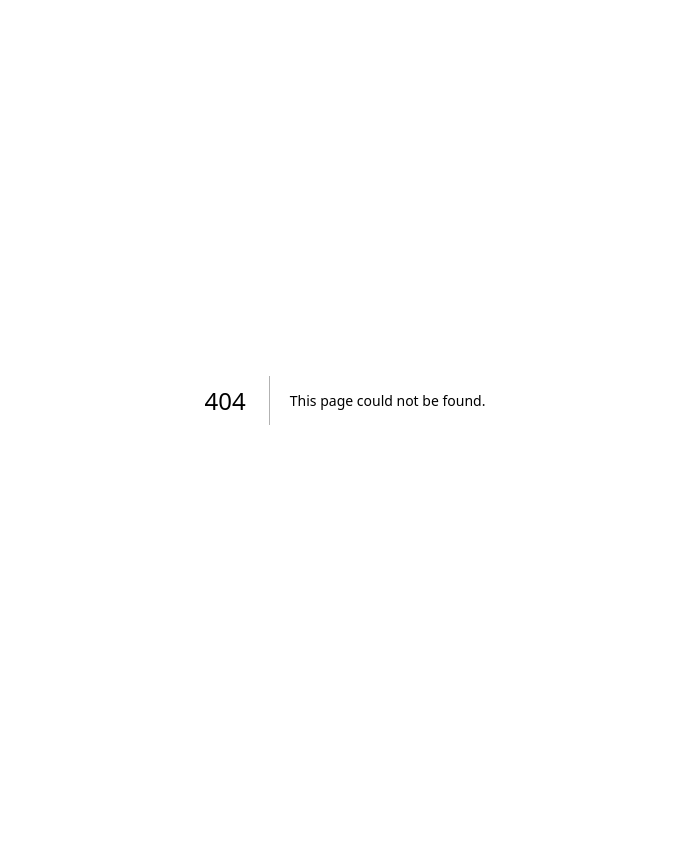
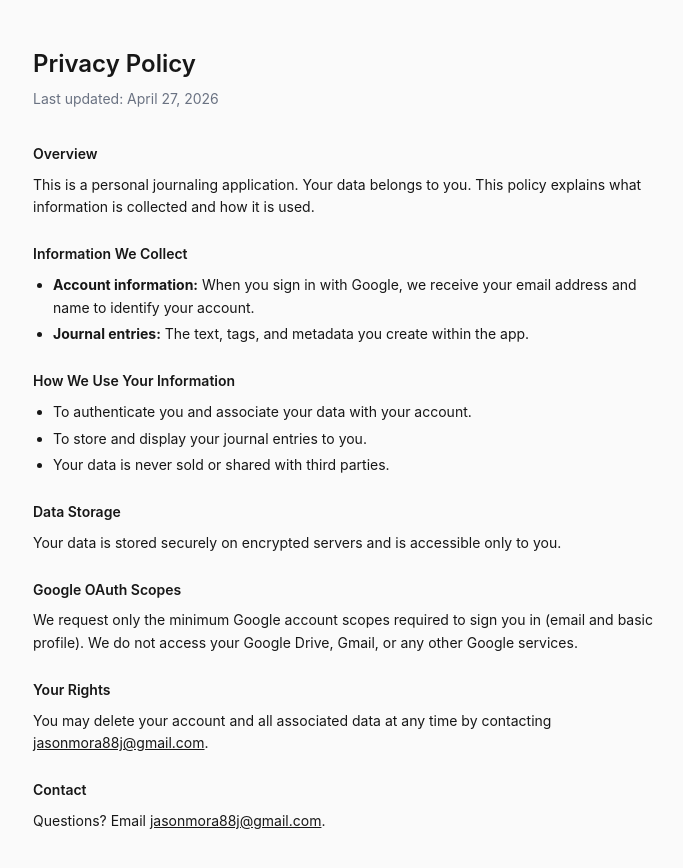
Before and after one commit to Jason27k/journal-app, a Next.js app: page /privacy in a window 1280 px wide. Before the commit this address had no page. Shown: the top 868 px of the page, without its empty margins (295-978 px from the left). Before the commit the page ends 800 px from the top, so only its background shows below. Built offline with nearby package versions, Linux system fonts and the light colour scheme.

Commit message:
Add public privacy policy page for Google OAuth verification

```diff
--- /dev/null
+++ b/app/privacy/page.tsx
@@ -0,0 +1,74 @@
+export default function PrivacyPolicy() {
+  return (
+    <main className="max-w-2xl mx-auto px-6 py-12 text-sm leading-relaxed">
+      <h1 className="text-2xl font-semibold mb-2">Privacy Policy</h1>
+      <p className="text-gray-500 mb-8">Last updated: April 27, 2026</p>
+
+      <section className="mb-6">
+        <h2 className="font-semibold mb-2">Overview</h2>
+        <p>
+          This is a personal journaling application. Your data belongs to you. This policy explains
+          what information is collected and how it is used.
+        </p>
+      </section>
+
+      <section className="mb-6">
+        <h2 className="font-semibold mb-2">Information We Collect</h2>
+        <ul className="list-disc pl-5 space-y-1">
+          <li>
+            <strong>Account information:</strong> When you sign in with Google, we receive your
+            email address and name to identify your account.
+          </li>
+          <li>
+            <strong>Journal entries:</strong> The text, tags, and metadata you create within the
+            app.
+          </li>
+        </ul>
+      </section>
+
+      <section className="mb-6">
+        <h2 className="font-semibold mb-2">How We Use Your Information</h2>
+        <ul className="list-disc pl-5 space-y-1">
+          <li>To authenticate you and associate your data with your account.</li>
+          <li>To store and display your journal entries to you.</li>
+          <li>Your data is never sold or shared with third parties.</li>
+        </ul>
+      </section>
+
+      <section className="mb-6">
+        <h2 className="font-semibold mb-2">Data Storage</h2>
+        <p>Your data is stored securely on encrypted servers and is accessible only to you.</p>
+      </section>
+
+      <section className="mb-6">
+        <h2 className="font-semibold mb-2">Google OAuth Scopes</h2>
+        <p>
+          We request only the minimum Google account scopes required to sign you in (email and
+          basic profile). We do not access your Google Drive, Gmail, or any other Google services.
+        </p>
+      </section>
+
+      <section className="mb-6">
+        <h2 className="font-semibold mb-2">Your Rights</h2>
+        <p>
+          You may delete your account and all associated data at any time by contacting{' '}
+          <a href="mailto:jasonmora88j@gmail.com" className="underline">
+            jasonmora88j@gmail.com
+          </a>
+          .
+        </p>
+      </section>
+
+      <section>
+        <h2 className="font-semibold mb-2">Contact</h2>
+        <p>
+          Questions? Email{' '}
+          <a href="mailto:jasonmora88j@gmail.com" className="underline">
+            jasonmora88j@gmail.com
+          </a>
+          .
+        </p>
+      </section>
+    </main>
+  )
+}
--- a/proxy.ts
+++ b/proxy.ts
@@ -28,7 +28,8 @@ export async function proxy(request: NextRequest) {
   if (
     !user &&
     !request.nextUrl.pathname.startsWith('/login') &&
-    !request.nextUrl.pathname.startsWith('/auth')
+    !request.nextUrl.pathname.startsWith('/auth') &&
+    !request.nextUrl.pathname.startsWith('/privacy')
   ) {
     const url = request.nextUrl.clone()
     url.pathname = '/login'
```
